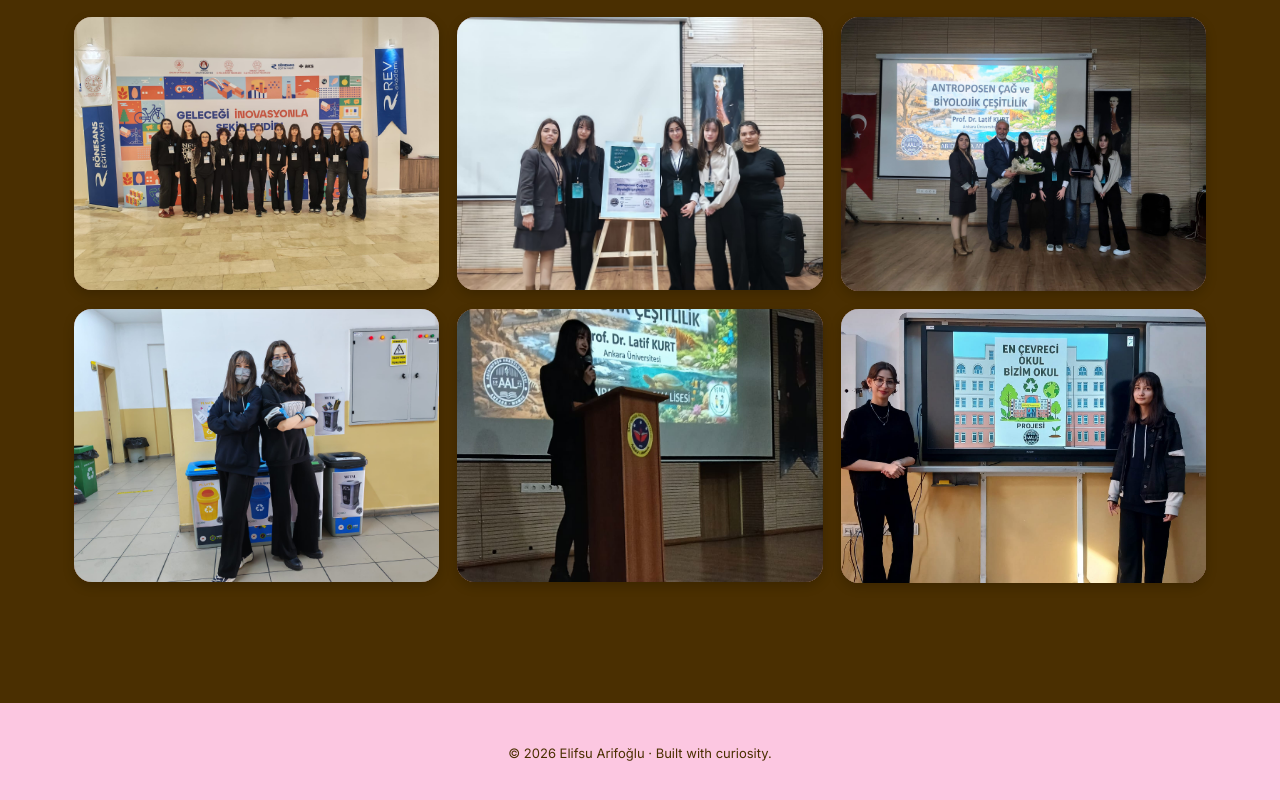
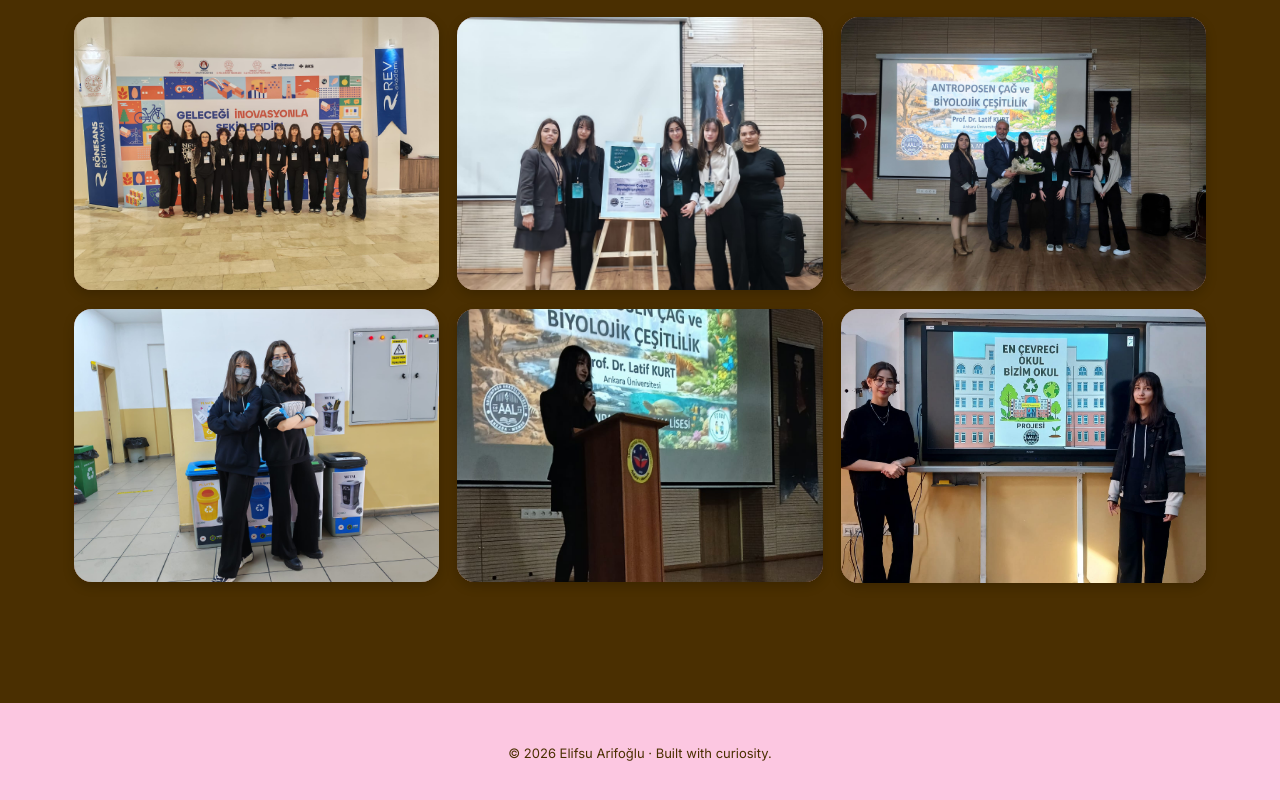
Before and after one commit to elifsuarifoglu/portfolio, a plain HTML site: page ecobo.html in a window 1280 px wide. Shown: the part 4233-5033 px from the top of the page. Drawn offline with Linux system fonts and the light colour scheme.

Commit message:
Update ecobo.html

```diff
--- a/ecobo.html
+++ b/ecobo.html
@@ -1189,7 +1189,7 @@
 
                 <div class="gallery-item">
                     <div class="placeholder">
-                        <img src="images/ecobome.jpeg" alt="Meeting" style="object-position: center 45%;" />
+                        <img src="images/ecobome.jpeg" alt="Meeting" style="object-position: center 40%;" />
                     </div>
                 </div>
 
```
